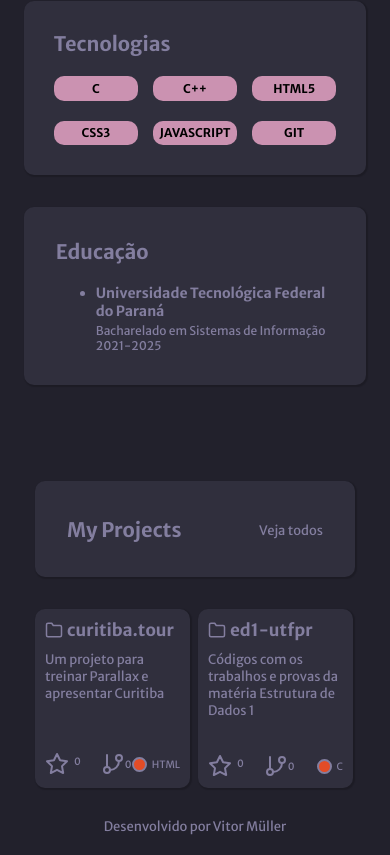
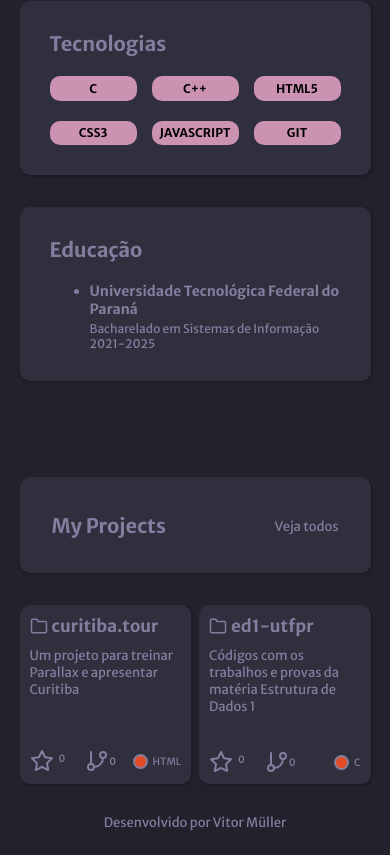
Before and after one commit to vitox013/portfolio-website, a plain HTML site: page index.html in a window 390 px wide. Shown: the part 551-1406 px from the top of the page. Drawn offline with Linux system fonts and the light colour scheme.

Commit message:
aparentemente concluido

```diff
--- a/style/style.css
+++ b/style/style.css
@@ -235,14 +235,20 @@ footer {
     padding: 20px 0px;
 }
 
-@media (max-width: 420px){
+@media (max-width: 420px) and (min-width: 250px){
 
     *{
         margin: 0;
     }
 
     body{
-        padding: 0px 20px;
+        padding: 0;
+    }
+
+    #containerprincipal {
+        justify-content: center;
+        align-items: center;
+        width: 100vw;
     }
     .container {
         flex-direction: column;
@@ -250,38 +256,35 @@ footer {
     }
 
     aside {
-        width: 320px;
+        width: 90vw;
     }
 
     main {
-        display: block;
+        display: flex;
         flex-direction: column;
-        width: 320px;
+        width: 90vw;
+    }
+
+    section {
+        padding: 30px;
+    }
+
+    div.projetos {
+        display: flex;
+        gap: .5rem;
     }
 
     a.linksprojects{
         display: flex;
         flex-basis: 50%;
-        width: 300px;
     }
 
-    a#footer {
-        display: flex;
-        flex-direction: column;
-    }
-
-
-    div.projetos {
-        display: flex;
-        width: 300px;
-        gap: .5rem;
-        flex-basis: 50%;
-    }
 
     div.git{
         display: flex;
         font-size: 10px;
         margin-bottom: 0px;
+        flex: 1;
     }
 
     #projeto1 div.git {
@@ -296,7 +299,11 @@ footer {
     section#projeto1, section#projeto2 {
         display: flex;
         padding: 10px;
-        width: 135px;
+        width: 30vw;
+    }
+
+    .projetos h3 {
+        flex-wrap: wrap;
     }
 
     #projeto1 h3 img{
@@ -310,22 +317,26 @@ footer {
         display: flex;
         flex-wrap: wrap;
     }
+
+    a#footer {
+        display: flex;
+        flex-direction: column;
+    }
   }
 
-  @media (max-width: 1000px) and (min-width: 450px){
-      h1{
-          color: white;
-      }
-  }
 
-  @media only screen and (max-width: 1024px) {
+  @media only screen and (max-width: 1280px) and (min-width: 871px){
+
         body {
             padding: 0px 2rem;
         }
 
+        div.git {
+            flex: 1;
+        }
    }
 
-   @media only screen and (max-width: 870px) {
+   @media only screen and (max-width: 870px) and (min-width: 451px){
     body {
         padding: 0px 2rem;
     }
@@ -342,130 +353,3 @@ footer {
         padding: 2rem;
     }
 }
-
-/* @media (max-width: 360px) {
-
-    *{
-        margin: 0;
-    }
-
-    body{
-        display: flex;
-        width: 70%;
-    }
-    .container {
-        display: flex;
-        flex-direction: column;
-        align-items: center;
-    }
-
-    section#links, section#technologies, section#education {
-        padding-left: 15px;
-    }
-
-    aside {
-        width: 310px;
-    }
-
-    main {
-        width: 310px;
-    }
-    a.linksprojects{
-        display: flex;
-        flex-basis: 50%;
-    }
-
-    div.projetos {
-        display: flex;
-        width: 310px;
-        gap: .5rem;
-        flex-basis: 50%;
-    }
-
-    section#projeto1, section#projeto2 {
-        display: flex;
-        padding: 10px;
-        width: 155px;
-    }
-
-  } */
-
-/* @media (max-width: 320px) {
-    *{
-        margin: 0;
-    }
-
-    body{
-        display: flex;
-        width: 70%;
-        font-size: 12px;
-    }
-    h1 {
-        font-size: 18px;
-    }
-
-    h2{
-        font-size: 16px;
-    }
-    h3 {
-        font-size: 14px;
-    }
-
-    p {
-        font-size: 9px;
-    }
-    .container {
-        display: flex;
-        flex-direction: column;
-        align-items: center;
-    }
-
-    section#links, section#technologies, section#education {
-        padding-left: 15px;
-    }
-
-    aside {
-        width: 270px;
-    }
-
-    main {
-        width: 270px;
-    }
-
-    a.linksprojects{
-        display: flex;
-        flex-basis: 50%;
-    }
-
-    div.projetos {
-        display: flex;
-        width: 270px;
-        gap: .5rem;
-    }
-
-    section#projeto1, section#projeto2 {
-        display: flex;
-        padding: 10px;
-        width: 135px;
-    }
-
-    #projeto1 h3 img{
-        margin-right: 4px;
-    }
-
-    #projeto2 h3 img{
-        margin-right: 4px;
-    }
-
-    #technologies li {
-        width: 50px;
-        font-size: 8px;
-    }
-
-    .ano {
-        font-size: 9px;
-    }
-
-
-
-  } */
```
